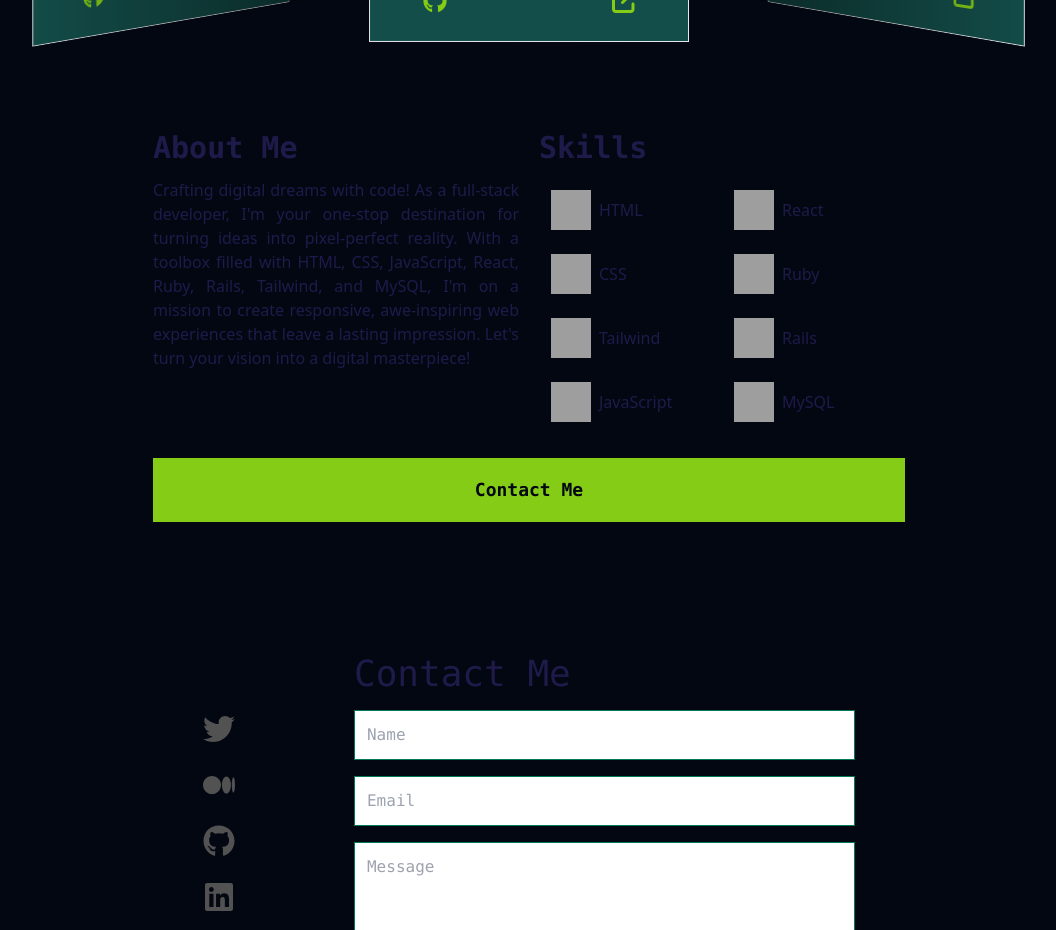
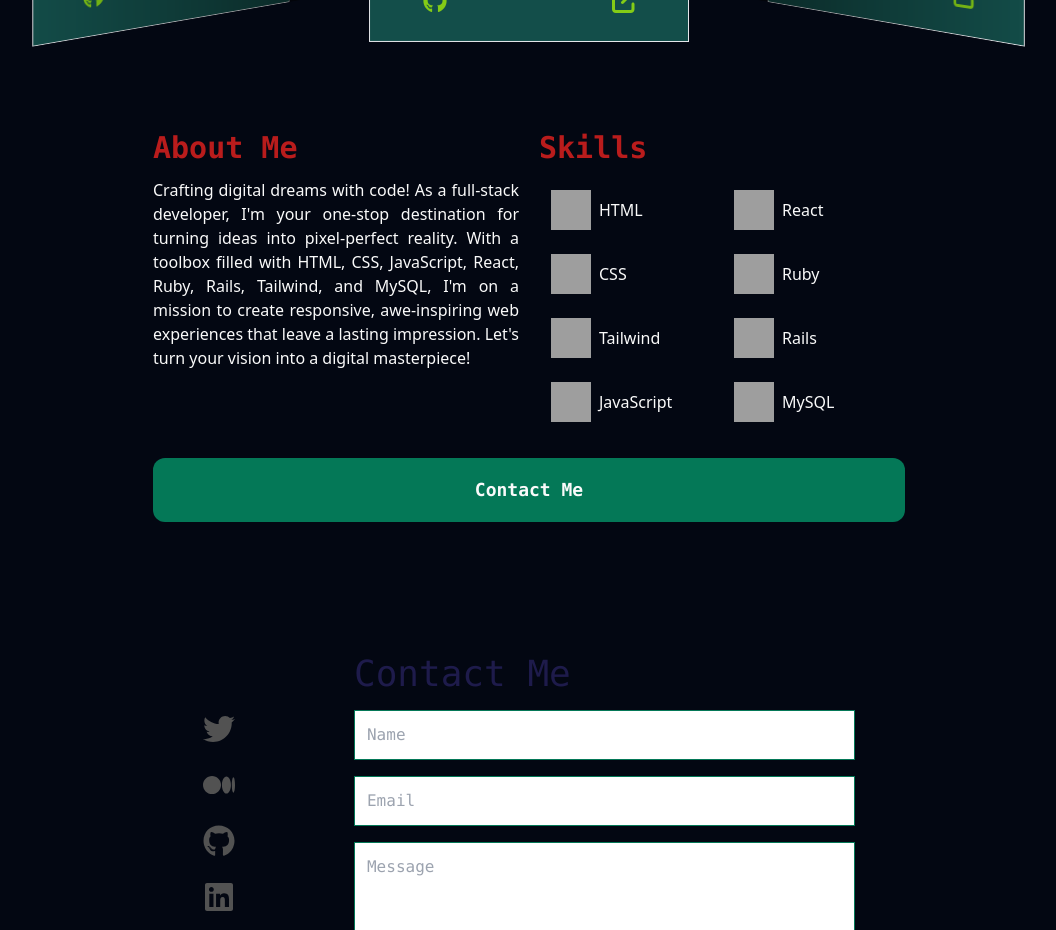
Before and after one commit to Naledi-Dikgale/my-portfolio, a React (Vite) app: page / in a window 1280 px wide. Shown: the part 1440-2370 px from the top of the page, without its empty margins (111-1167 px from the left). Built offline with nearby package versions, Linux system fonts and the light colour scheme; grey boxes are pictures that could not be loaded.

Commit message:
Update styling

```diff
--- a/src/components/About.jsx
+++ b/src/components/About.jsx
@@ -8,8 +8,8 @@ const About = () => {
       <div className="flex flex-col max-sm:w-full text-justify md:w-2/3 items-start justify-center  p-10 rounded-lg">
         <div className="flex w-full gap-5 max-sm:flex-col">
           <div className="w-full">
-            <span className="text-indigo-950 font-mono font-bold text-3xl">About Me</span>
-            <p className="text-indigo-950 w-full py-3 font-medium">
+            <span className="text-red-700 font-mono font-bold text-3xl">About Me</span>
+            <p className="text-neutral-50 w-full py-3 font-medium">
               Crafting digital dreams with code! As a full-stack developer, I&apos;m
               your one-stop destination for turning ideas into pixel-perfect
               reality. With a toolbox filled with HTML, CSS, JavaScript, React,
@@ -20,13 +20,13 @@ const About = () => {
           </div>
 
           <div className="max-sm:w-full md:w-full h-full">
-            <span className="text-indigo-950 font-mono font-bold text-3xl">Skills</span>
+            <span className="text-red-700 font-mono font-bold text-3xl">Skills</span>
             <div className="grid grid-rows-4 grid-cols-2 grid-flow-col w-full py-3 h-full">
               {skills.map((element, index) => {
                 return (
                   <div key={index} className="flex gap-2 items-center w-full p-3">
                     <img src={element.icon} alt="" className="w-10 h-10" />
-                    <span className="text-indigo-950">{element.name}</span>
+                    <span className="text-neutral-50">{element.name}</span>
                   </div>
                 );
               })}
@@ -35,11 +35,11 @@ const About = () => {
         </div>
         <button
               type="button"
-              className="transition-all my-3  w-full h-16 text-primary bg-lime-500 hover:bg-secondary hover:text-primary"
+              className="transition-all my-3  w-full h-16 text-neutral-50 bg-secondary rounded-xl hover:bg-red-700 hover:text-neutral-50"
             >
               <a
                 href="#contact"
-                className="w-38 h-18 px-6 py-4 rounded-lg border-2 border-transparent text-lg font-mono font-extrabold hover:border-primary text-center transition-all"
+                className="w-38 h-18 px-6 py-4 rounded-lg border-2 border-transparent text-lg font-mono font-extrabold text-center transition-all"
               >
                 Contact Me
               </a>
```
